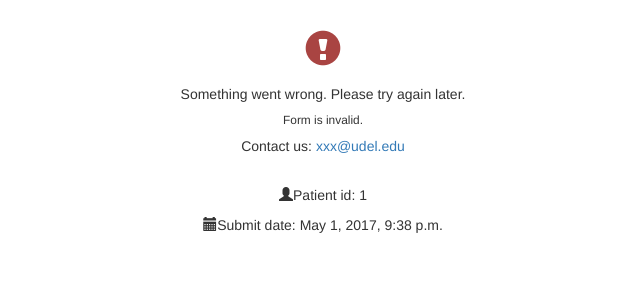
After one commit to Yaoaoaoao/CISC475-675, a Django app: page /questionnaire/patient_id/1/submit/ in a window 1280 px wide. The commit adds this page. Shown: the top 300 px of the page, without its empty margins (317-957 px from the left). Run offline with Django 3.2, Linux system fonts and the light colour scheme; some libraries are stand-ins or nearby versions.

Commit message:
Update submit view

```diff
--- /dev/null
+++ b/django/questionnaire/static/questionnaire/submit.css
@@ -0,0 +1,2 @@
+.status {
+}
--- a/django/questionnaire/templates/questionnaire/question.html
+++ b/django/questionnaire/templates/questionnaire/question.html
@@ -30,7 +30,9 @@
 <blockquote style = "font-family: 'Open Sans', sans-serif;font-weight: 300">{{questionnaire.description}}</blockquote>
 <hr>
 
-<form action="{% url 'questionnaire:submit' qid=questionnaire.id patient_id=patient_id %}"
+{% url 'questionnaire:submit' patient_id %}
+
+<form action="{% url 'questionnaire:submit' patient_id %}"
       method="post">
     {% csrf_token %}
     <div class="container-fluid">
--- /dev/null
+++ b/django/questionnaire/templates/questionnaire/submit.html
@@ -0,0 +1,27 @@
+{% extends "questionnaire/base.html" %}
+{% load static %}
+
+{% block script %}
+<link href="{% static 'questionnaire/submit.css' %}" rel="stylesheet" type="text/css">
+{% endblock %}
+
+{% block body %}
+<div class="text-center">
+{% if status %}
+    <h1><span class="glyphicon glyphicon-ok-circle panel-heading text-success"></span></h1>
+    <h5>Thank you!</h5>
+    <h5>Your answers have been successfully saved!</h5>
+{% else %}
+    <h1><span class="glyphicon glyphicon-exclamation-sign panel-heading text-danger"></span></h1>
+    <h5>Something went wrong. Please try again later.</h5>
+    <small> {{error_msg}} </small>
+    <h5>Contact us: <a href="mailto:xxx@udel.edu" target="_top">xxx@udel.edu</a></h5>
+{% endif %}
+
+<br>
+<div>
+    <p><span class="glyphicon glyphicon-user"></span>Patient id: {{patient_id}}</p>
+    <p><span class="glyphicon glyphicon-calendar"></span>Submit date: {{submit_date}}</p>
+</div>
+</div>
+{% endblock %}
--- a/django/questionnaire/urls.py
+++ b/django/questionnaire/urls.py
@@ -5,5 +5,5 @@ from . import views
 urlpatterns = [
     url(r'^$', views.index, name='index'),
     url(r'^(?P<qid>[0-9]+)/patient_id/(?P<patient_id>[0-9]+)/$', views.questionView, name='view'),
-    url(r'^(?P<qid>[0-9]+)/patient_id/(?P<patient_id>[0-9]+)/uploadSuccessfully/$', views.submitAnswers, name='submit'),
+    url(r'^patient_id/(?P<patient_id>[0-9]+)/submit/$', views.submitAnswers, name='submit'),
 ]
--- a/django/questionnaire/views.py
+++ b/django/questionnaire/views.py
@@ -3,6 +3,8 @@ from django.shortcuts import render
 from .models import *
 from django.db.models import Q
 import datetime
+from django.db import IntegrityError
+
 
 def index(request):
     return HttpResponse("You're looking at question.")
@@ -37,18 +39,38 @@ def questionView(request, qid, patient_id):
         context['questions'].append(qobj)
     return render(request, 'questionnaire/question.html', context)
 
-def submitAnswers(request, qid, patient_id):
-    if request.method == "POST" :
-        for question_id in request.POST:
-            if question_id == "csrfmiddlewaretoken":
-                continue
-            answer = Answer(question=Question.objects.get(pk=question_id),
-                            submit_date=datetime.datetime.now(),
-                            patient_id=patient_id,
-                            response=request.POST[question_id],
-                            note="")
-            answer.save()
 
-    print Answer.objects.filter(patient_id = patient_id)
-    return HttpResponse("Upload successfully")
-#    return HttpResponseRedirect(reverse('questionnaire:results', args=(qid, patient_id,)))
+def submitAnswers(request, patient_id):
+    """
+        If submit is successful, return
+            {"status": true, "patient_id": xxx, "submit_date": today's date}
+        If submit fails, return
+            {"status": true, "patient_id": xxx, "submit_date": today's date,
+             "error_msg": msg}
+    """
+    template = 'questionnaire/submit.html'
+    submit_date = datetime.datetime.now()
+    context = {
+        'patient_id': patient_id,
+        'submit_date': submit_date,
+        'status': False
+    }
+
+    if request.method == "POST":
+        try:
+            for question_id, response in request.POST.iteritems():
+                if question_id == "csrfmiddlewaretoken":
+                    continue
+                answer = Answer(question=Question.objects.get(pk=question_id),
+                                submit_date=submit_date,
+                                patient_id=patient_id,
+                                response=response,
+                                note="")
+                answer.save()
+            context['status'] = True
+        except IntegrityError as e:
+            context['error_msg'] = e.message
+    else:
+        context['error_msg'] = 'Form is invalid.'
+
+    return render(request, template, context)
```
